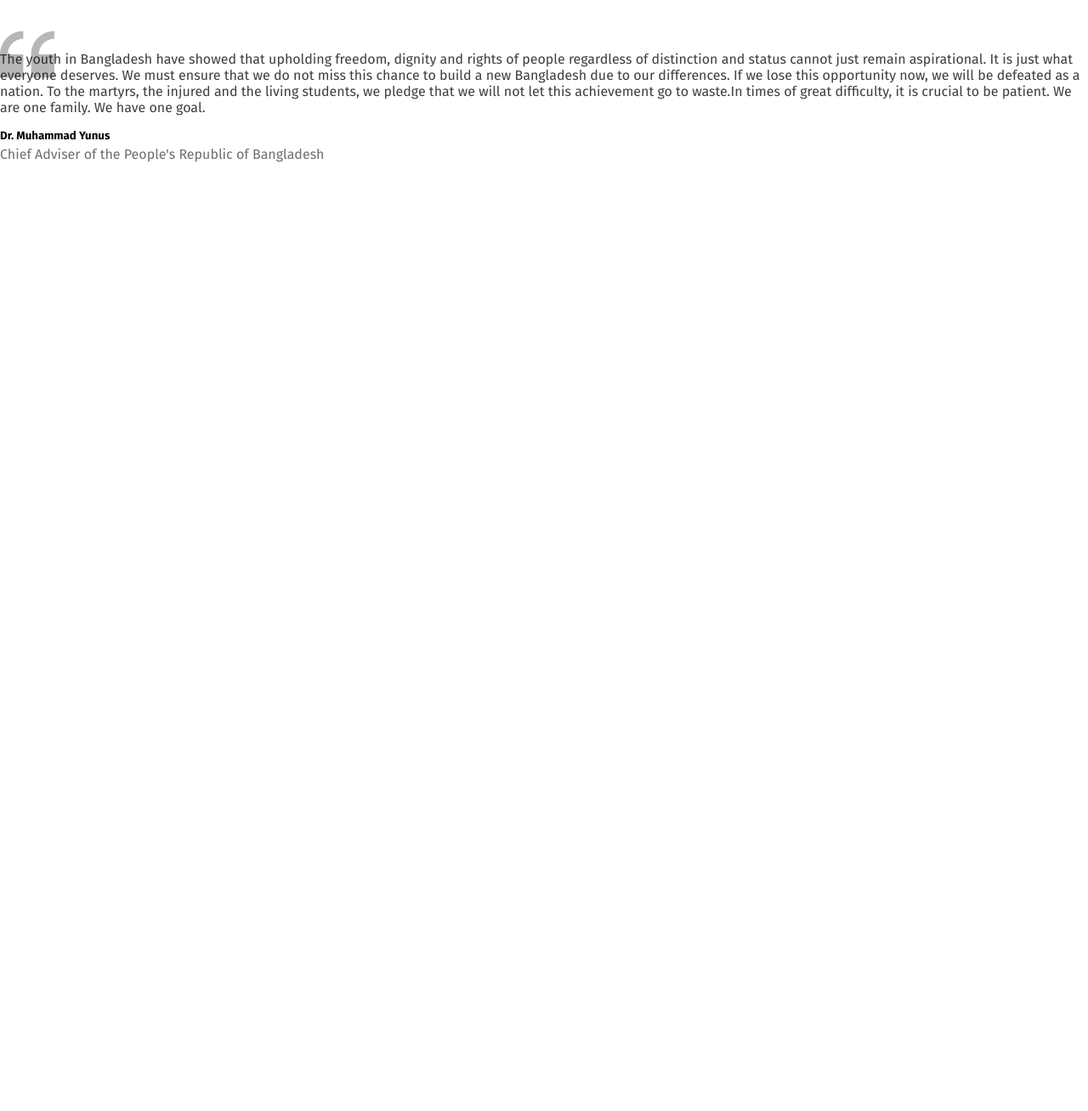
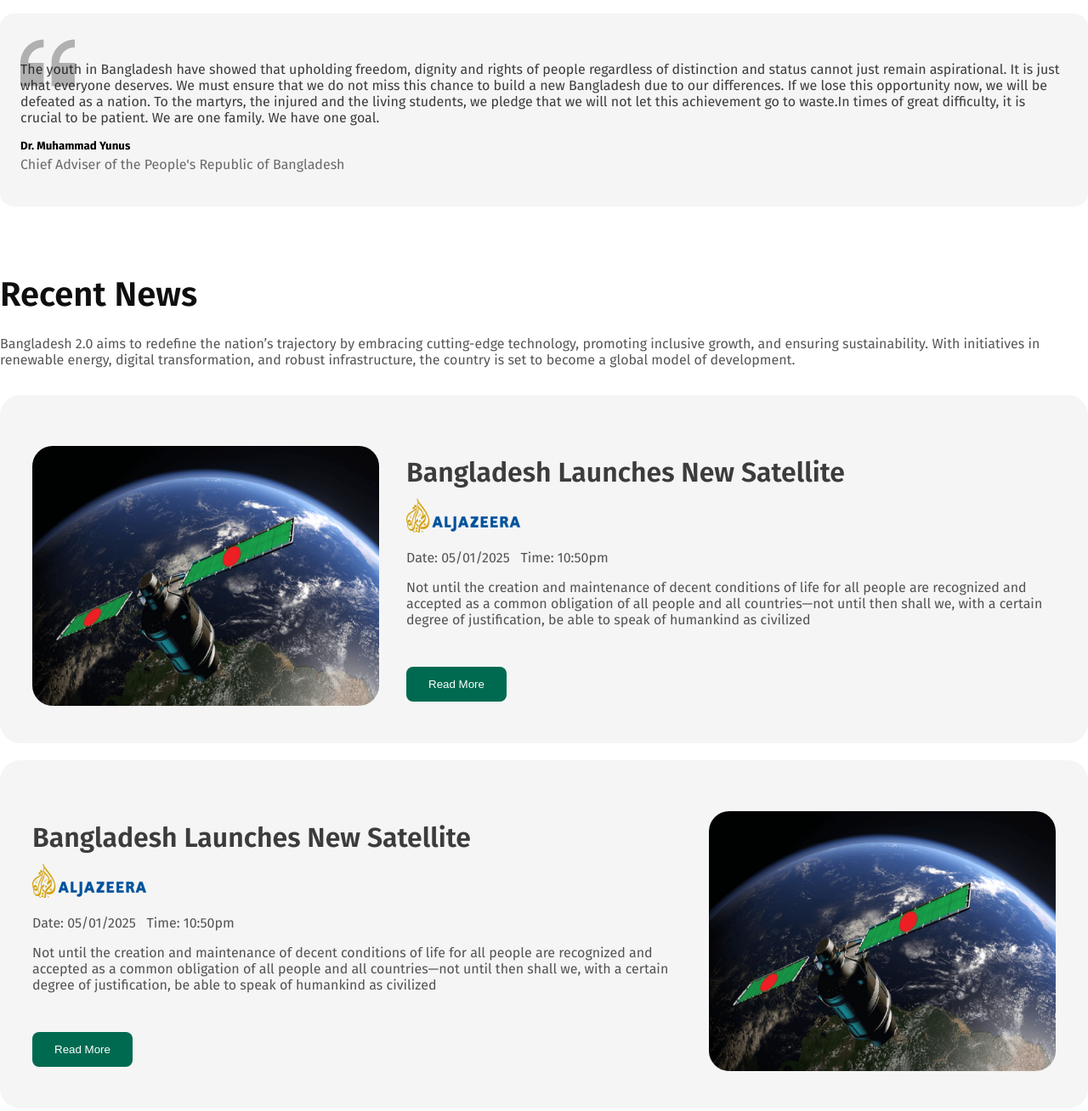
Before and after one commit to Arman3556/assignment-01, a plain HTML site: page index.html in a window 1280 px wide. Shown: the part 1237-2545 px from the top of the page at 85% size. Before the commit the page ends 1444 px from the top, so only its background shows below. Drawn offline with Linux system fonts and the light colour scheme.

Commit message:
added the recent news section

```diff
--- a/Styles/sharedstyles.css
+++ b/Styles/sharedstyles.css
@@ -50,7 +50,6 @@
 gap: 24px;
 }
 
-
 .cards{
   display: flex;
   gap: 24px;
@@ -72,13 +71,11 @@ gap: 24px;
 }
 
 
-.quote{
-  background-color: #FFFFFF;
-  border: 20px;
-
-  border-radius: 16px;
-  box-shadow: rgba(14, 14, 14, 0.15);
-  margin-top: 32px;
-  /* padding: 48px 24px 48px 24px; */
-
+.btn-secondary{
+    background-color: rgba(0, 106, 80, 1);
+    color: rgba(255, 255, 255, 1);
+    border-radius: 8px;
+    border: none;
+    padding: 13px 26px;
+    gap: 48px;
 }
--- a/Styles/styles.css
+++ b/Styles/styles.css
@@ -88,6 +88,19 @@
 
 /* Quote Section */
 
+.quote{
+  background-color: whitesmoke;
+  border: 20px;
+  border-radius: 16px;
+  box-shadow: rgba(14, 14, 14, 0.15);
+  margin-top: 32px;
+}
+
+.quote-contents{
+    padding: 10px 24px 14px 24px;
+}
+
+
 .main-quote{
     background-image: url(../assets/quote-bg.png);
     background-repeat: no-repeat;
@@ -97,9 +110,8 @@
 .main-quote-x{
     font-size: 16px;
     font-weight: 400;
-    margin-top: 48px;
     color: rgba(14, 14, 14, 0.8);
-    padding-top: 28px;
+    padding-top: 30px;
 }
 
 .quote-person{
@@ -109,7 +121,66 @@
 
 .person-id{
     margin-top: 4px;
+    padding-bottom: 10px;
     font-size: 16px;
     font-weight: 400;
     color: rgba(14, 14, 14, 0.6);
 }
+
+
+/* Recent News Styles */
+
+.recent-news-content{
+    margin-top: 30px;
+}
+
+.news-title{
+    margin-bottom: 24px;
+}
+
+.news-subtitle{
+    margin-bottom: 32px;
+}
+
+.news-card-1{
+    display: flex;
+    gap: 32px;
+}
+
+.news-card-2{
+    display: flex;
+    gap: 32px;
+}
+
+.news-card-1, .news-card-2{
+    background-color: whitesmoke;
+    border-radius: 24px;
+    margin-bottom: 20px;
+    padding: 40px 38px;
+}
+
+.news-card-title{
+    font-size: 32px;
+    font-weight: 600;
+    margin-bottom: 12px;
+    color: rgba(14, 14, 14, 0.8);
+}
+
+.satellite{
+    border-radius: 24px;
+    margin-top: 20px;
+}
+
+.common-font{
+    font-size: 16px;
+    font-weight: 400;
+    color: rgba(14, 14, 14, 0.7);
+}
+
+.read-more{
+    margin-top: 30px;
+}
+
+.news-desc{
+    margin-top: 6px;
+}
--- a/index.html
+++ b/index.html
@@ -63,6 +63,42 @@
                 <h5 class="quote-person">Dr. Muhammad Yunus</h5>
                 <p class="person-id">Chief Adviser of the People's Republic of Bangladesh</p>
             </div>
+        </section>
+        <section class="recent-news">
+            <div class="recent-news-content">
+                <h2 class="section-title news-title">Recent News</h2>
+                <p class="common-font news-subtitle">Bangladesh 2.0 aims to redefine the nation’s trajectory by embracing cutting-edge technology, promoting inclusive growth, and ensuring sustainability. With initiatives in renewable energy, digital transformation, and robust infrastructure, the country is set to become a global model of development.</p>
+
+                <!-- .news-card*2>img+h3+img+h5+p+button -->
+                 <div class="news-cards-container">
+                    <div class="news-card-1">
+                        <div>
+                        <img class="satellite" src="assets/satelite.png" alt="">
+                        </div>
+                        <div class="main-news-content">
+                            <div class="card-info">
+                        <h3 class="news-card-title">Bangladesh Launches New Satellite</h3>
+                        <img src="assets/al-jazeera.png" alt="">
+                        <p class="common-font">Date: 05/01/2025 &nbsp <Time>Time: 10:50pm</Time></p>
+                        <p class="common-font news-desc">Not until the creation and maintenance of decent conditions of life for all people are recognized and accepted as a common obligation of all people and all countries—not until then shall we, with a certain degree of justification, be able to speak of humankind as civilized</p>
+                        <button class="btn-secondary read-more">Read More</button>
+                    </div>
+                        </div>
+                 </div>
+
+                 <div class="news-card-2">
+                    <div class="card-info">
+                        <h3 class="news-card-title">Bangladesh Launches New Satellite</h3>
+                        <img src="assets/al-jazeera.png" alt="">
+                        <p class="common-font">Date: 05/01/2025 &nbsp <time"> Time: 10:50pm</time></p>
+                        <p class="common-font news-desc">Not until the creation and maintenance of decent conditions of life for all people are recognized and accepted as a common obligation of all people and all countries—not until then shall we, with a certain degree of justification, be able to speak of humankind as civilized</p>
+                        <button class="btn-secondary read-more">Read More</button>
+                    </div>
+                    <div>
+                        <img class="satellite" src="assets/satelite.png" alt="">
+                    </div>
+
+            </div>
 
         </section>
 
```
